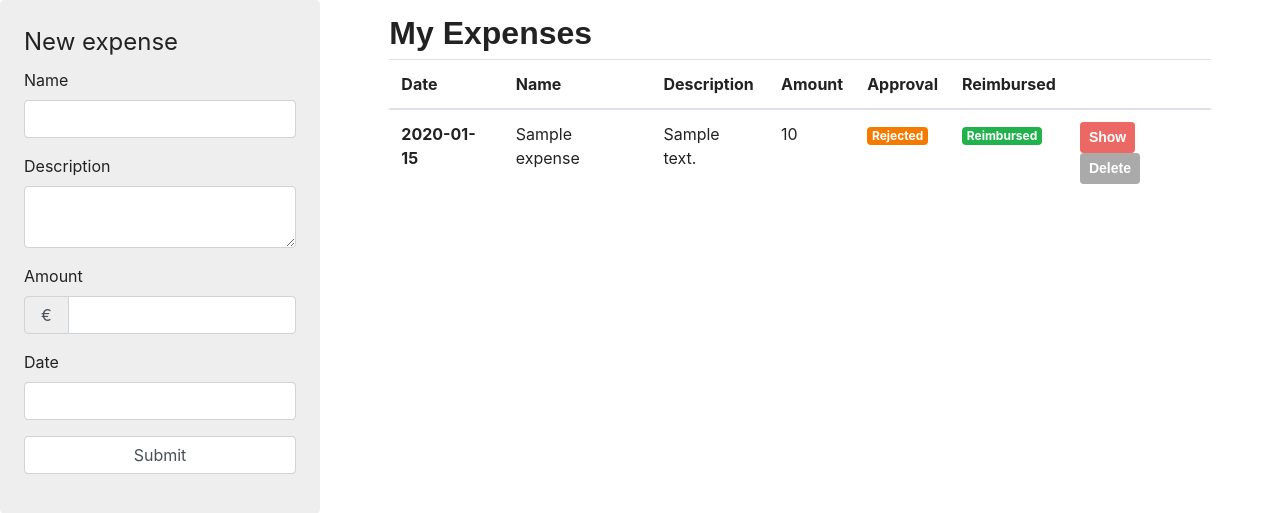
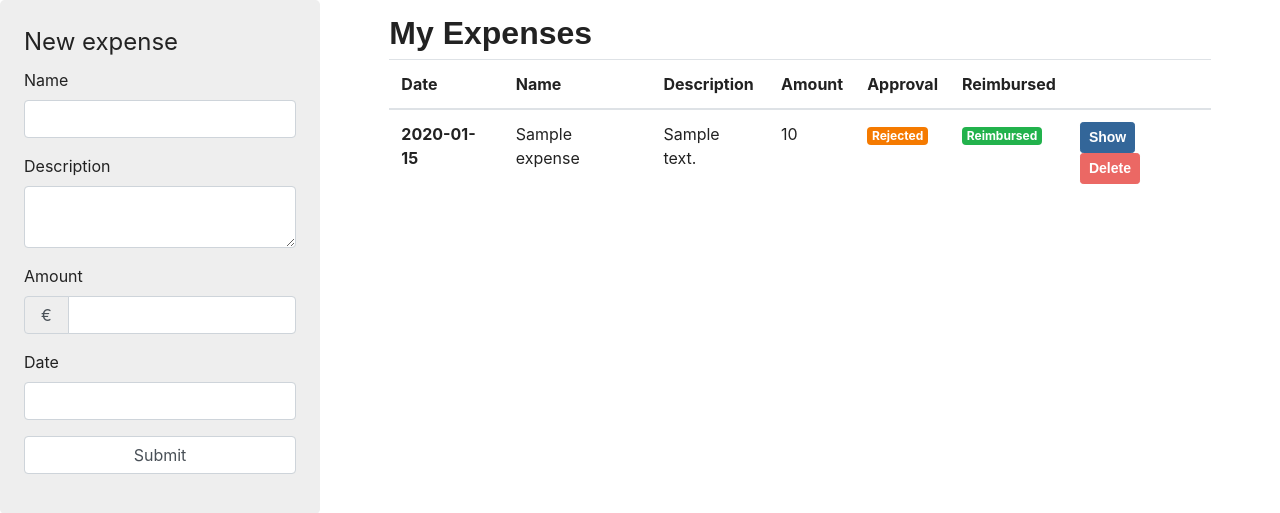
Before and after one commit to carroarmato0/expens-o-matic, a Symfony app: template templates/expenses/index.html.twig in a window 1280 px wide. Shown: the part 59-572 px from the top of the page. Run offline with Twig, Linux system fonts and the light colour scheme; the template is opened without the code that fills it: most values are stand-ins (such as "Sample title", 1, 10 or a date in 2020); form fields are guessed from the names that the template uses; some libraries are stand-ins or nearby versions; some web fonts are replaced.

Commit message:
Use htlmentities for Euro sign and improve distinction between Showing and Deleting buttons
Signed-off-by: Christophe Vanlancker <carroarmato0@inuits.eu>

```diff
--- a/templates/expenses/index.html.twig
+++ b/templates/expenses/index.html.twig
@@ -28,7 +28,7 @@ $('.js-datepicker').datepicker({
         {{ form_label(expenseForm.amount) }}
         <div class="input-group">
           <div class="input-group-prepend">
-            <span class="input-group-text">€</span>
+            <span class="input-group-text">&euro;</span>
           </div>
           {% if expenseForm.amount.vars.errors|length > 0 %}
           {{ form_widget(expenseForm.amount, {'attr': {'class': 'form-control is-invalid'}}) }}
@@ -88,11 +88,11 @@ $('.js-datepicker').datepicker({
           <td><span class="badge badge-success">Reimbursed</span></td>
         {% endif %}
         <td>
-          <a class="btn btn-primary btn-sm" href="/expense/{{ expense.id }}" role="button">Show</a>
+          <a class="btn btn-info btn-sm" href="/expense/{{ expense.id }}" role="button">Show</a>
           {% if expense.approved == 1 %}
-          <a class="btn btn-secondary disabled btn-sm" href="#" role="button">Delete</a>
+          <a class="btn btn-primary disabled btn-sm" href="#" role="button">Delete</a>
           {% else %}
-            <a class="btn btn-secondary btn-sm" href="/expense/{{ expense.id }}" role="button">Delete</a>
+            <a class="btn btn-primary btn-sm" href="/expense/{{ expense.id }}/delete" role="button">Delete</a>
             {% endif %}
         </td>
       </tr>
```
